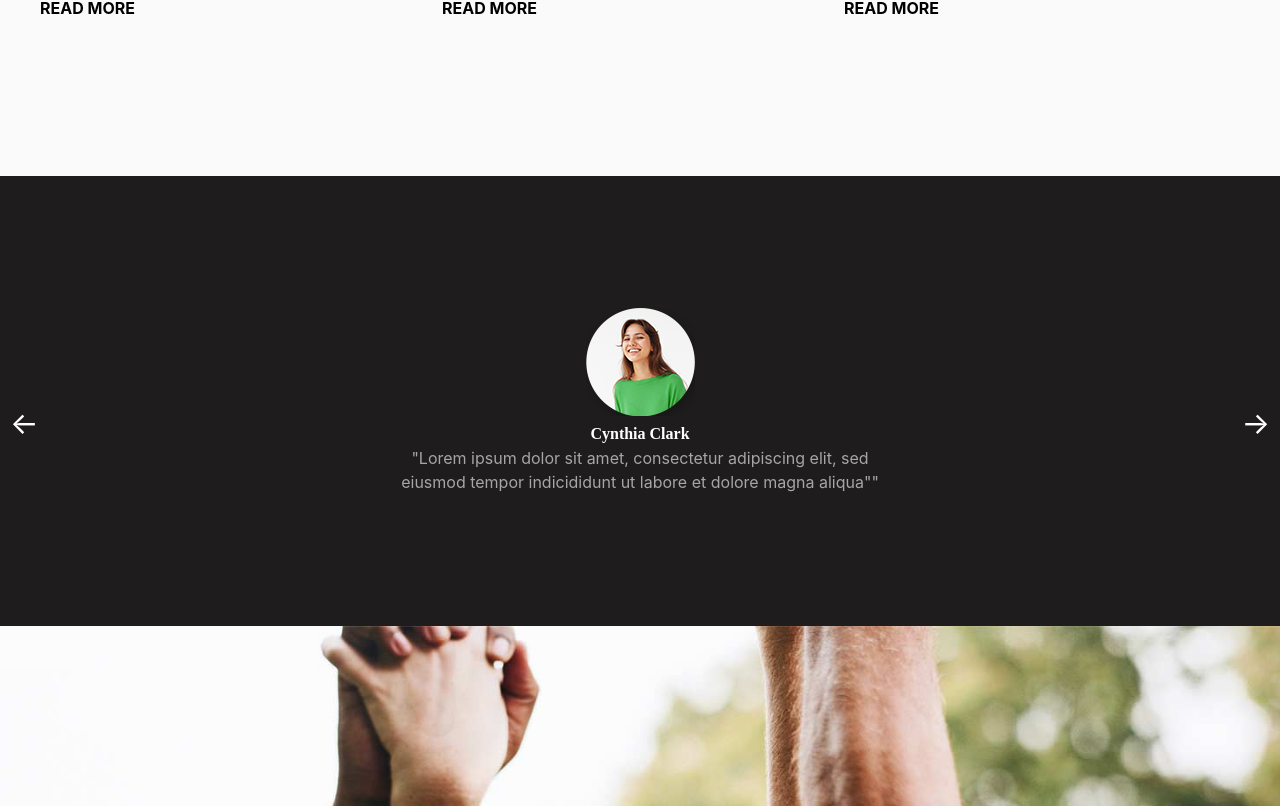
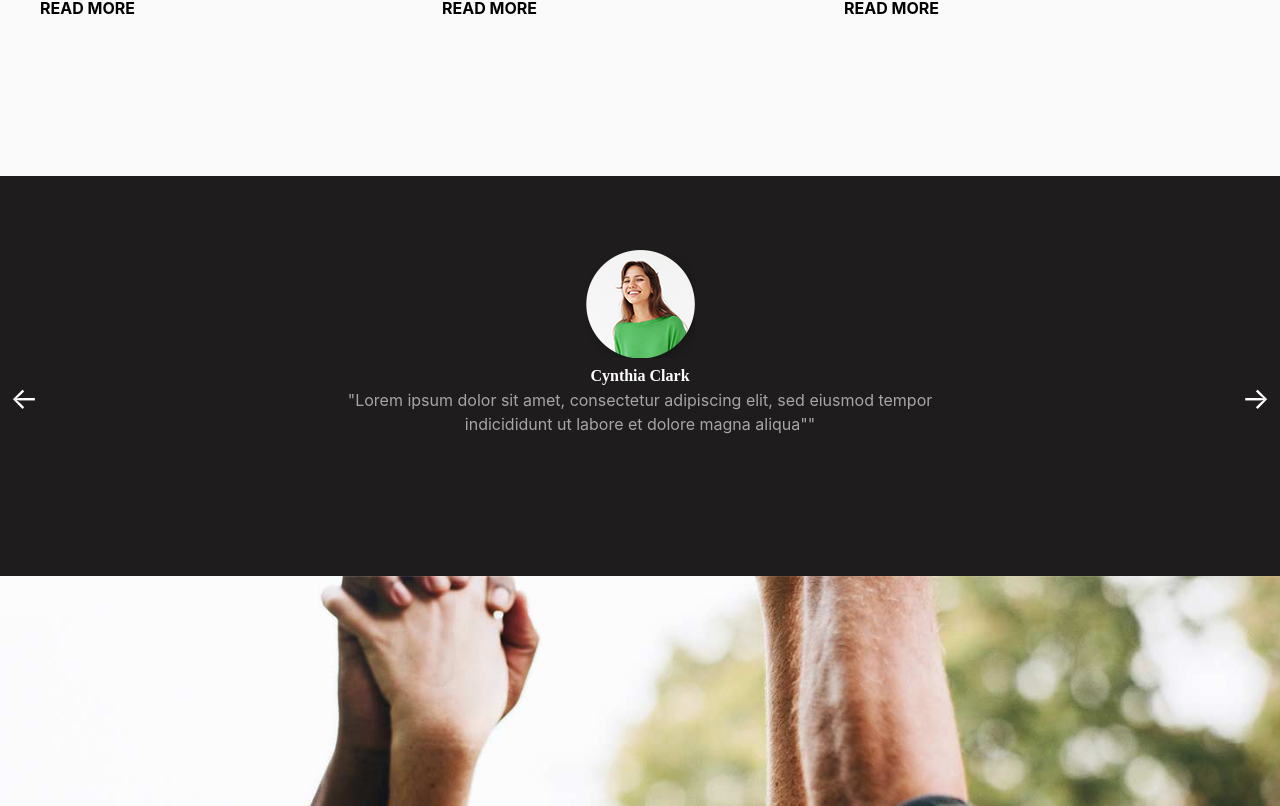
Before and after one commit to KevinZucca/proj-html-vuejs, a Vue app: page / in a window 1280 px wide. Shown: the part 3874-4680 px from the top of the page. Built offline with nearby package versions, Linux system fonts and the light colour scheme.

Commit message:
feat: first interactions with carousel

```diff
--- a/src/components/AppMain_components/AppMain_Section5.vue
+++ b/src/components/AppMain_components/AppMain_Section5.vue
@@ -42,15 +42,31 @@ export default {
 
         }
     },
+
+    methods: {
+        slideToleft() {
+            document.querySelector("#business-container").scrollBy({
+            left: 550,
+            behavior: "smooth"
+            })
+        },
+
+        slideToRight() {
+            document.querySelector("#business-container").scrollBy({
+            left: -550,
+            behavior: "smooth"
+            })
+        }
+    }
 }
 </script>
 
 <template>
    <div class="main-container">
-        <div class="left-arrow arrow">
+        <div class="left-arrow arrow" @click="slideToRight()">
             &leftarrow;
         </div>
-        <div class="right-arrow arrow">
+        <div class="right-arrow arrow" @click="slideToleft()">
             &rightarrow;
         </div>
 
@@ -163,7 +179,7 @@ export default {
 
                 width: 100%;
                 height: 70%;
-                overflow-x: scroll;
+                overflow-x: hidden;
 
                 .card {
                     display: flex;
--- a/src/components/AppMain_components/AppMain_Section6.vue
+++ b/src/components/AppMain_components/AppMain_Section6.vue
@@ -25,21 +25,39 @@ export default {
 
         }
     },
+
+    methods: {
+        slideToLeft() {
+            document.querySelector(".card-container").scrollBy({
+            left: 650,
+            behavior: "smooth"
+            })
+            console.log("cliccato")
+        },
+
+        slideToRight() {
+            document.querySelector(".card-container").scrollBy({
+            left: -650,
+            behavior: "smooth"
+            })
+            console.log("cliccato")
+        }
+    }
 }
 </script>
 
 <template>
    <div class="main-container">
-    <div class="left-arrow arrow">
+    <div class="left-arrow arrow" @click="slideToRight()">
         &leftarrow;
     </div>
-    <div class="right-arrow arrow">
+    <div class="right-arrow arrow" @click="slideToLeft()">
         &rightarrow;
     </div>
 
     <div class="container-centered">
-        <div class="card-container"  v-for="profile in profiles">
-            <div class="card">
+        <div class="card-container">
+            <div class="card" v-for="profile in profiles">
                 <div class="profile-img">
                     <img :src="profile.img" alt="profile-img">
                 </div>
@@ -54,7 +72,7 @@ export default {
 <style scoped lang="scss">
     .main-container {
         width: 100%;
-        height: 450px;
+        height: 400px;
 
         background-color: #1e1c1c;
         position: relative;
@@ -77,21 +95,28 @@ export default {
         }
 
         .container-centered {
-            display: flex;
-            flex-flow: row nowrap;
-            justify-content: flex-start;
-            align-items: center;
-            gap: 100px;
+            width: 600px;
 
-            text-align: center;
-            width: 500px;
+            .card-container {
+                height: 70%;
 
-            overflow-x: scroll;
+                display: flex;
+                gap: 50px;
+
+                overflow-x: hidden;
+
+            }
 
             .card {
-                width: 500px;
-            }
+                width: 600px;
 
+                display: flex;
+                flex-flow: column;
+                align-items: center;
+                flex-shrink: 0;
+
+                text-align: center;
             }
         }
+    }
 </style>
```
